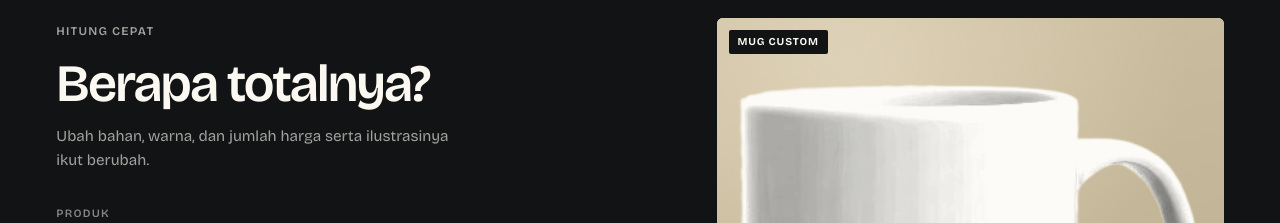
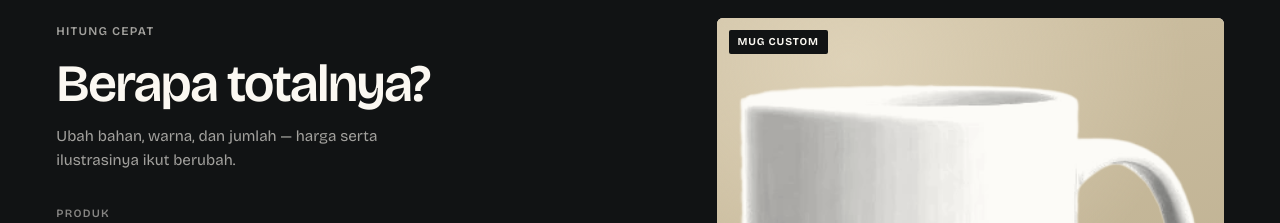
Before and after one commit to Namaaah/kokurikuler-ktuba, a plain HTML site: page index.html in a window 1280 px wide. Shown: the part 3700-3923 px from the top of the page. Drawn offline with Linux system fonts and the light colour scheme.

Commit message:
Revert "-jumlah"
This reverts commit 6d662e9ecb9c33f707c943a83e926407012bf34c.

```diff
--- a/index.html
+++ b/index.html
@@ -144,7 +144,7 @@
             <p class="eyebrow eyebrow--light">Hitung cepat</p>
             <h2 class="sec-title sec-title--light" id="konfigTitle">Berapa totalnya?</h2>
             <p class="konfig-lede">
-              Ubah bahan, warna, dan jumlah harga serta ilustrasinya ikut berubah.
+              Ubah bahan, warna, dan jumlah — harga serta ilustrasinya ikut berubah.
             </p>
 
             <div class="field">
```
